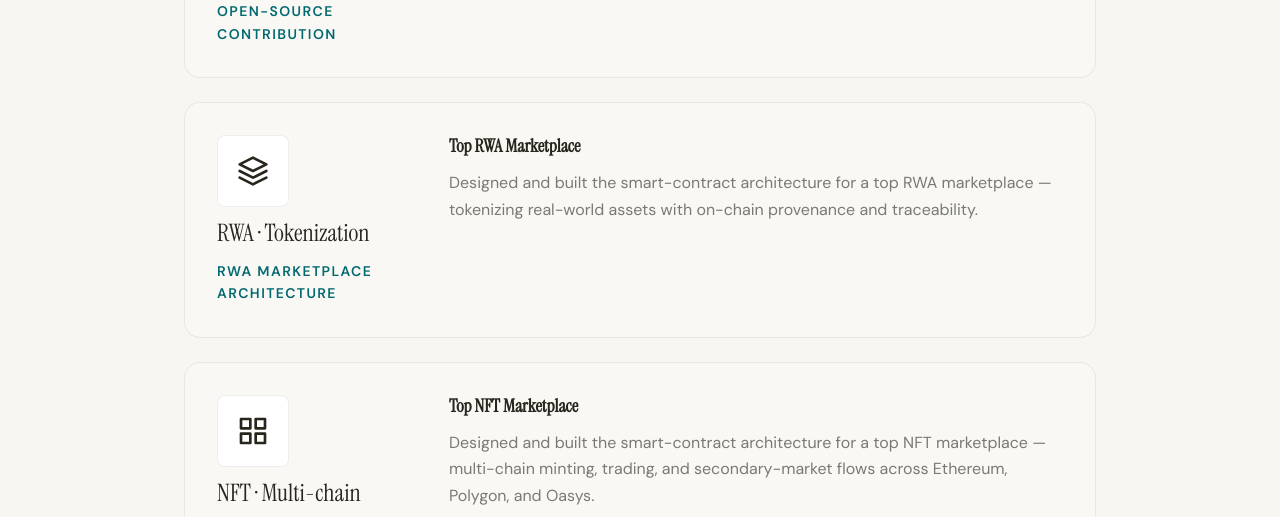
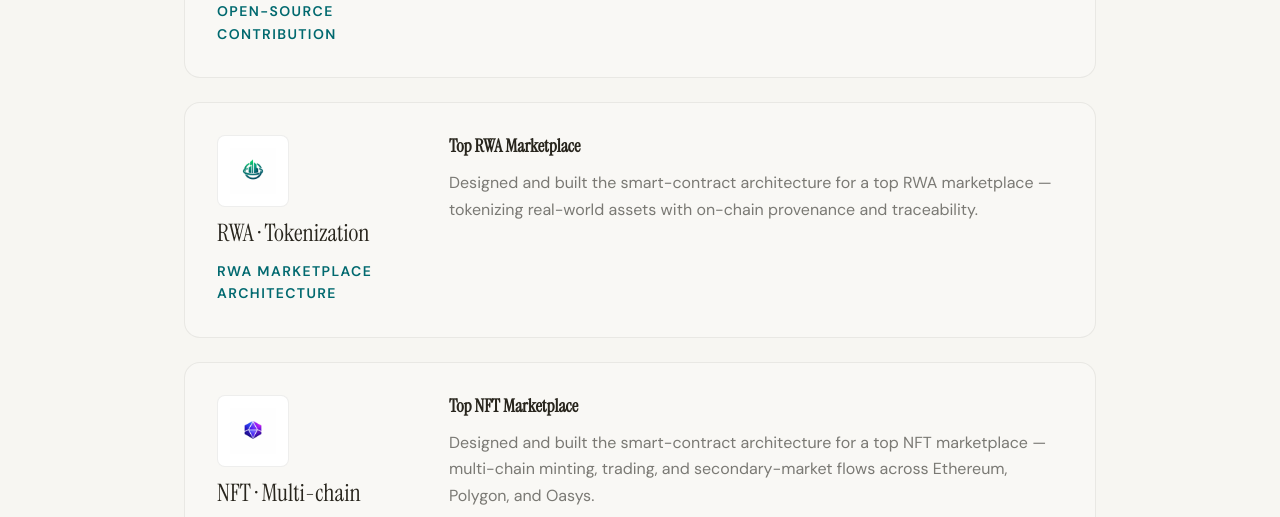
Before and after one commit to sunveda/sunveda.tech, a plain HTML site: page index.html in a window 1280 px wide. Shown: the part 3320-3837 px from the top of the page. Drawn offline with nearby package versions, Linux system fonts and the light colour scheme; a script that the page names is missing.

Commit message:
Add standard logos for NFT and RWA marketplace cards
- logo-nft.png: faceted gem token mark (indigo-violet)
- logo-rwa.png: skyscraper-in-ring mark (emerald-teal)
- Replace generic SVG placeholders with these logo images

```diff
--- a/index.html
+++ b/index.html
@@ -702,7 +702,7 @@
           </article>
           <article class="project-card reveal">
             <div class="project-card__meta">
-              <div class="project-card__logo"><svg width="32" height="32" viewBox="0 0 24 24" fill="none" stroke="currentColor" stroke-width="2" stroke-linecap="round" stroke-linejoin="round"><path d="M12 2L2 7l10 5 10-5-10-5z"/><path d="M2 17l10 5 10-5"/><path d="M2 12l10 5 10-5"/></svg></div>
+              <div class="project-card__logo"><img src="logo-rwa.png" alt="RWA marketplace logo" width="48" height="48" /></div>
               <div class="project-card__org">RWA · Tokenization</div>
               <div class="project-card__role" data-i18n="projects.p2Role">RWA Marketplace Architecture</div>
             </div>
@@ -713,7 +713,7 @@
           </article>
           <article class="project-card reveal">
             <div class="project-card__meta">
-              <div class="project-card__logo"><svg width="32" height="32" viewBox="0 0 24 24" fill="none" stroke="currentColor" stroke-width="2" stroke-linecap="round" stroke-linejoin="round"><rect x="3" y="3" width="7" height="7"/><rect x="14" y="3" width="7" height="7"/><rect x="14" y="14" width="7" height="7"/><rect x="3" y="14" width="7" height="7"/></svg></div>
+              <div class="project-card__logo"><img src="logo-nft.png" alt="NFT marketplace logo" width="48" height="48" /></div>
               <div class="project-card__org">NFT · Multi-chain</div>
               <div class="project-card__role" data-i18n="projects.p1Role">Smart Contract Architecture</div>
             </div>
```
Also changed, not shown: logo-nft.png (added), logo-rwa.png (added).
